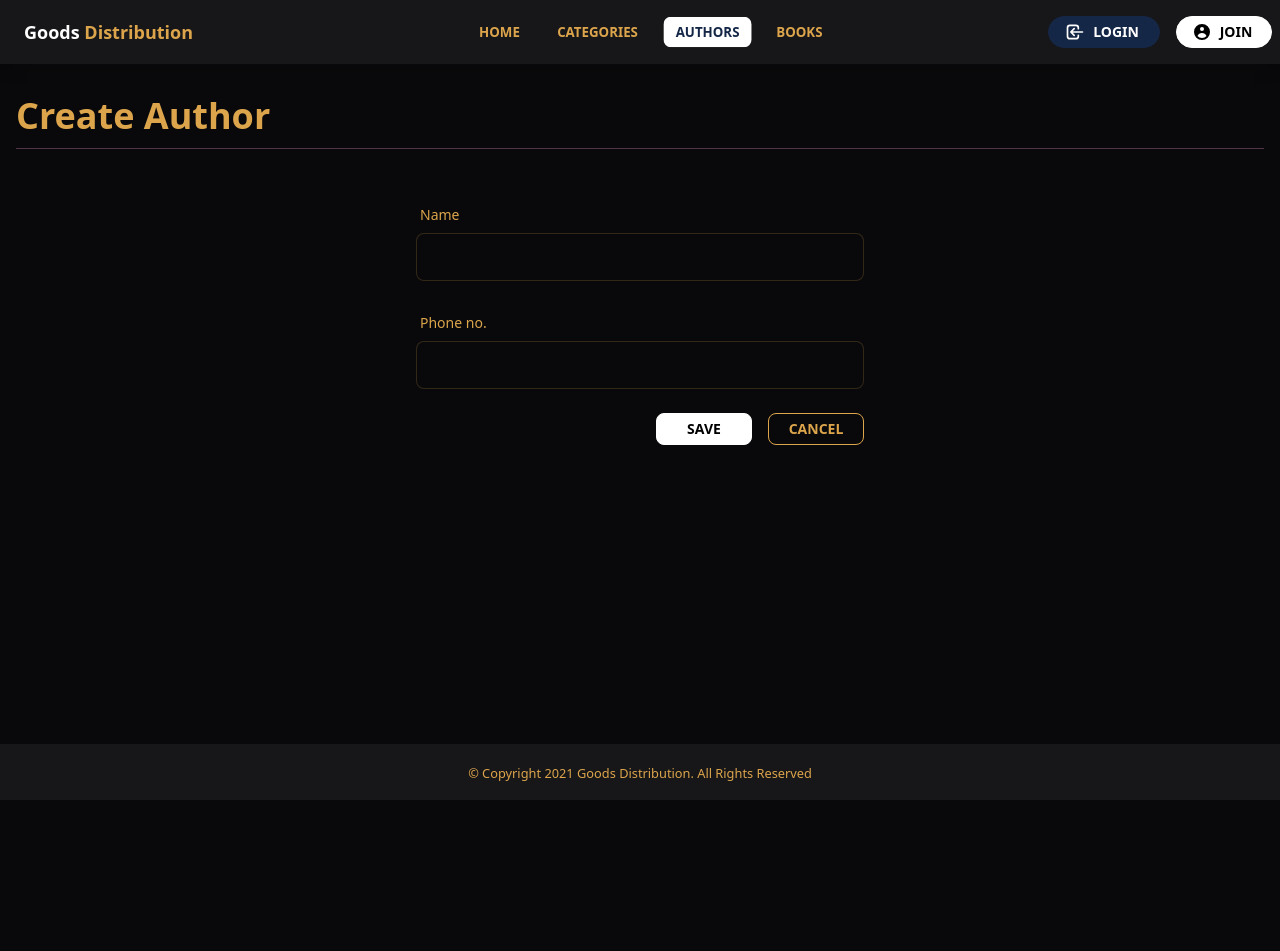
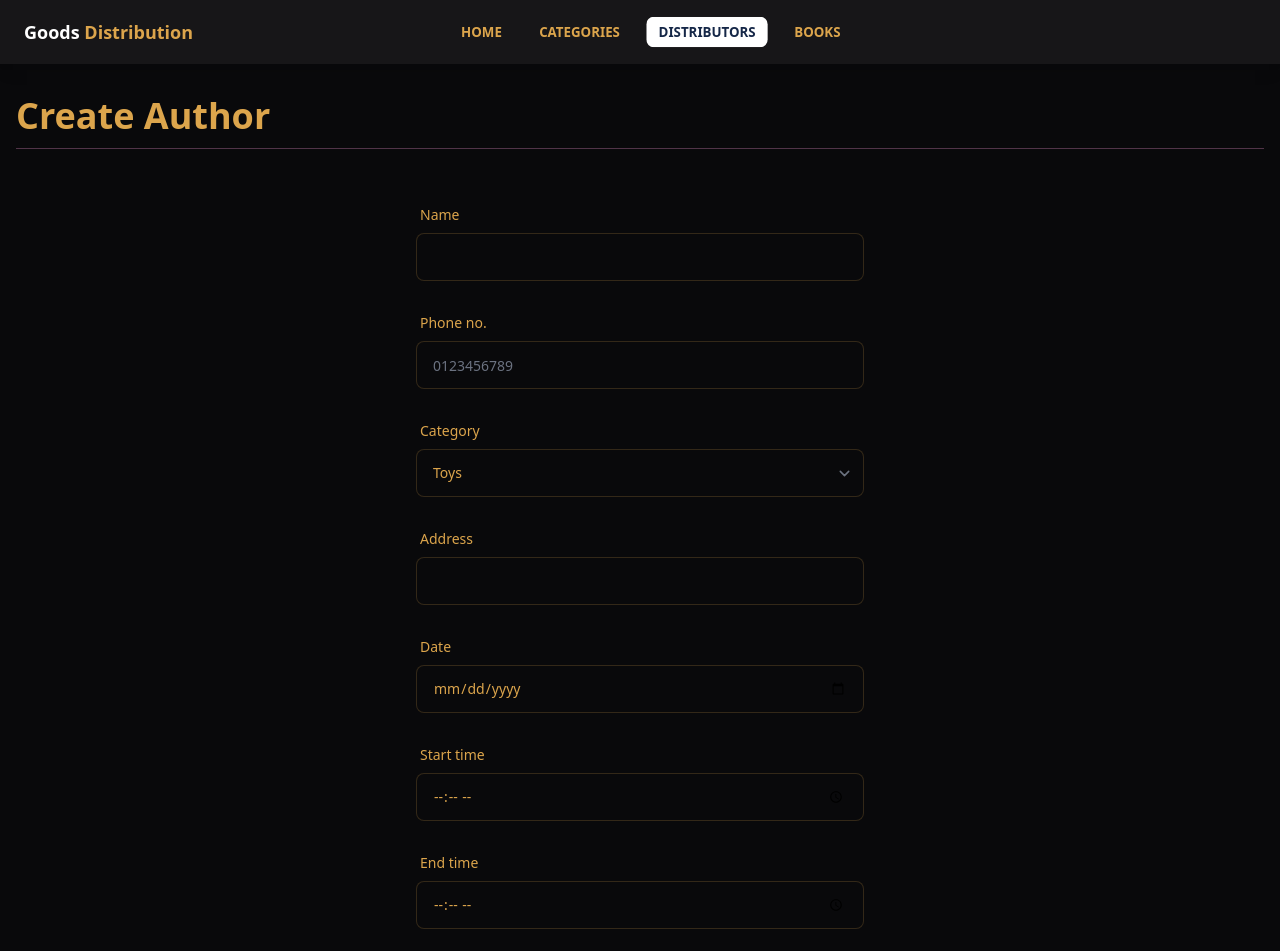
Before and after one commit to MichaelLin12/cheese-hackathon, a React (Vite) app: page /author/create in a window 1280 px wide. Shown: the top 951 px of the page. Before the commit the page ends 800 px from the top, so only its background shows below. Built offline with nearby package versions, Linux system fonts and the light colour scheme; what @tailwindcss/typography would draw is missing.

Commit message:
finishing all data points for distributors
data points for distributors now contains all the required data

```diff
--- a/src/components/author/Form.jsx
+++ b/src/components/author/Form.jsx
@@ -8,6 +8,11 @@ import { Link } from 'react-router-dom'
 const schema = yup.object().shape({
   name: yup.string().label('Name').required().min(2),
   phone: yup.string().label('Phone no.').required().min(2),
+  category: yup.string().label('Category').required().min(2),
+  address: yup.string().label('Address').required().min(2),
+  date: yup.string().label('Date').required().min(2),
+  start_time: yup.string().label('Start_Time').required().min(2),
+  end_time: yup.string().label('End_Time').required().min(2),
 })
 
 function AuthorForm({ values, submit }) {
@@ -59,9 +64,97 @@ function AuthorForm({ values, submit }) {
             <span className="label-text">Phone no.</span>
           </label>
           <input
+            type="tel"
+            pattern="[0-9]{10}"
+            placeholder="0123456789"
+            autoComplete="off"
+            {...register('phone')}
+            className={`input input-bordered ${errors.name && 'input-error'}`}
+          />
+          {errors.name && (
+            <span className="mt-1 text-xs text-error">
+              {errors.name.message}
+            </span>
+          )}
+        </div>
+
+        <div className="form-control">
+          <label className="label" htmlFor="category">
+            <span className="label-text">Category</span>
+          </label>
+          <select name="category"
+            id="category"
+            {...register('category')}
+            className={`input input-bordered ${errors.name && 'input-error'}`}
+          >
+            <option value="toys">Toys</option>
+            <option value="food">Food</option>
+            <option value="clothes">Clothes</option>
+            <option value="home supplies">Home Supplies</option>
+            <option value="office supplies">Office Supplies</option>
+          </select>
+          {errors.name && (
+            <span className="mt-1 text-xs text-error">
+              {errors.name.message}
+            </span>
+          )}
+        </div>
+        <div className="form-control">
+          <label className="label" htmlFor="address">
+            <span className="label-text">Address</span>
+          </label>
+          <input
             type="text"
             autoComplete="off"
-            {...register('phone')}
+            {...register('address')}
+            className={`input input-bordered ${errors.name && 'input-error'}`}
+          />
+          {errors.name && (
+            <span className="mt-1 text-xs text-error">
+              {errors.name.message}
+            </span>
+          )}
+        </div>
+        <div className="form-control">
+          <label className="label" htmlFor="date">
+            <span className="label-text">Date</span>
+          </label>
+          <input
+            type="date"
+            autoComplete="off"
+            {...register('date')}
+            className={`input input-bordered ${errors.name && 'input-error'}`}
+          />
+          {errors.name && (
+            <span className="mt-1 text-xs text-error">
+              {errors.name.message}
+            </span>
+          )}
+        </div>
+        <div className="form-control">
+          <label className="label" htmlFor="start_time">
+            <span className="label-text">Start time</span>
+          </label>
+          <input
+            type="time"
+            autoComplete="off"
+            {...register('start_time')}
+            className={`input input-bordered ${errors.name && 'input-error'}`}
+          />
+          {errors.name && (
+            <span className="mt-1 text-xs text-error">
+              {errors.name.message}
+            </span>
+          )}
+        </div>
+        <div className="form-control">
+          <label className="label" htmlFor="end_time">
+            <span className="label-text">End time</span>
+          </label>
+          <input
+            type="time"
+            autoComplete="off"
+            {...register('end_time')}
             className={`input input-bordered ${errors.name && 'input-error'}`}
           />
           {errors.name && (
--- a/src/components/author/List.jsx
+++ b/src/components/author/List.jsx
@@ -16,9 +16,9 @@ function AuthorList({ data, deleteAction }) {
     return (
       <EmptyState
         icon={UserCircleIcon}
-        title="No authors"
-        message="Start by adding a new author"
-        btnLabel="Add Author"
+        title="No distributors"
+        message="Start by adding a new distributor"
+        btnLabel="Add Distributor"
         link="/author/create"
       />
     )
@@ -48,7 +48,7 @@ function AuthorList({ data, deleteAction }) {
       <div className="mb-4">
         <Link to="/author/create" className="btn btn-secondary btn-sm">
           <UserCircleIcon className="w-5 h-5 mr-2 -ml-1" aria-hidden="true" />
-          New Author
+          New Distributor
         </Link>
       </div>
       <table className="table w-full max-w-screen-lg">
@@ -56,6 +56,8 @@ function AuthorList({ data, deleteAction }) {
           <tr>
             <th>Name</th>
             <th>Phone no.</th>
+            <th>Category</th>
+            <th>Date/Time</th>
             <th scope="col">
               <span className="sr-only">Edit</span>
             </th>
@@ -69,6 +71,8 @@ function AuthorList({ data, deleteAction }) {
             <tr key={index}>
               <td>{author.name}</td>
               <td>{author.phone}</td>
+              <td>{author.category}</td>
+              <td>{author.date} {author.start_time}-{author.end_time}</td>
               <td>
                 <Link
                   to={`/author/edit/${author.id}`}
--- a/src/layout/Navbar.jsx
+++ b/src/layout/Navbar.jsx
@@ -12,7 +12,7 @@ function Navbar() {
       url: '/category',
     },
     {
-      text: 'Authors',
+      text: 'Distributors',
       url: '/author',
     },
     {
@@ -42,19 +42,6 @@ function Navbar() {
         </div>
       </div>
       <div className="navbar-end">
-        <div className="flex space-x-4">
-          <Link
-            className="btn btn-sm btn-secondary w-28 rounded-full"
-            to="/login"
-          >
-            <LoginIcon className="w-5 h-5 mr-2 -ml-1" aria-hidden="true" />
-            Login
-          </Link>
-          <Link className="btn btn-sm btn-primary w-24 rounded-full" to="/join">
-            <UserCircleIcon className="w-5 h-5 mr-2 -ml-1" aria-hidden="true" />
-            Join
-          </Link>
-        </div>
       </div>
     </nav>
   )
--- a/src/screens/author/List.jsx
+++ b/src/screens/author/List.jsx
@@ -26,7 +26,7 @@ function ScreenAuthorList() {
 
   return (
     <>
-      <PageHeading title="Author List" />
+      <PageHeading title="Distributor List" />
       <div className="mt-12">
         {error && <Alert type="error" message={error.message} />}
         {isLoading && (
```
